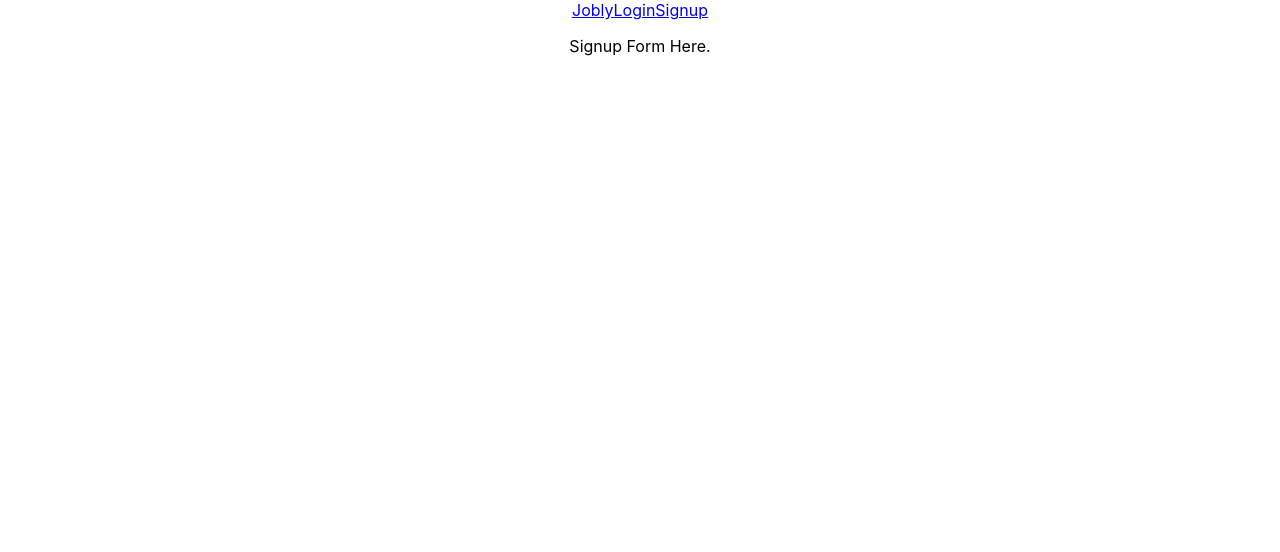
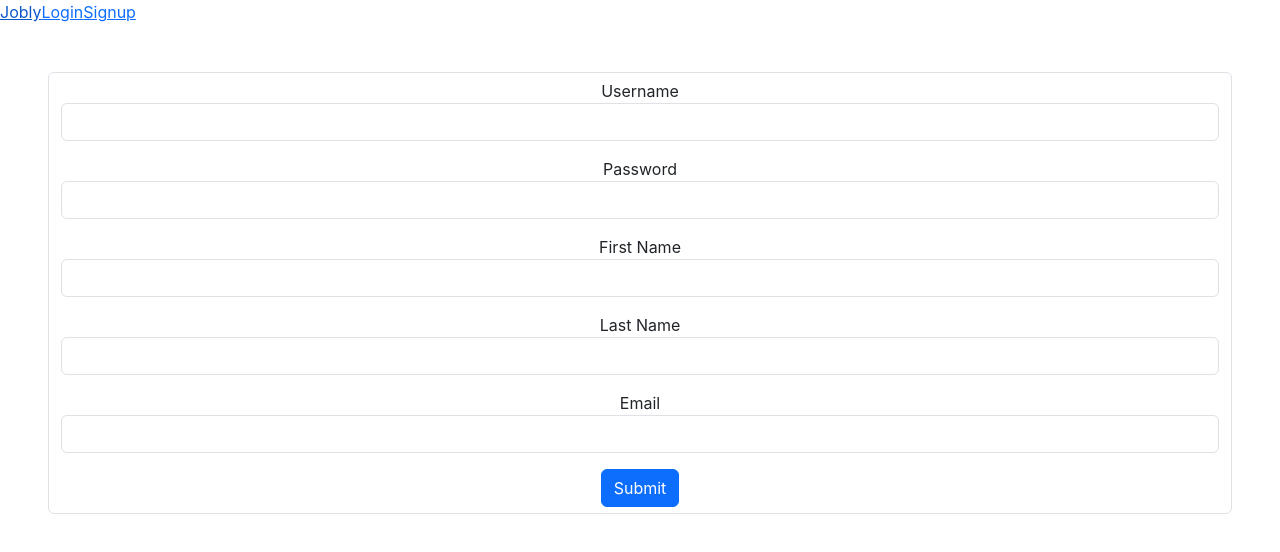
Before and after one commit to ross-brown/react-jobly, a React (Create React App) app: page /signup in a window 1280 px wide. Shown: the top 552 px of the page. Built offline with nearby package versions, Linux system fonts and the light colour scheme; no server answers.

Commit message:
add bootstrap, create login/signup forms, create api functions for auth

```diff
--- a/package.json
+++ b/package.json
@@ -6,6 +6,7 @@
     "@testing-library/jest-dom": "^5.17.0",
     "@testing-library/react": "^13.4.0",
     "@testing-library/user-event": "^13.5.0",
+    "bootstrap": "^5.3.2",
     "react": "^18.2.0",
     "react-dom": "^18.2.0",
     "react-router-dom": "^6.16.0",
--- a/src/App.js
+++ b/src/App.js
@@ -1,6 +1,6 @@
 import { BrowserRouter } from 'react-router-dom';
 import './App.css';
-import { useState } from 'react';
+import { useEffect, useState } from 'react';
 
 import Nav from './Nav';
 import RoutesList from './RoutesList';
@@ -11,17 +11,31 @@ import userContext from './userContext';
  * App -> { Nav, RoutesList }
  */
 function App() {
-  const [user, setUser] = useState(null);
+  const [currentUser, setCurrentUser] = useState(null);
+  const [token, setToken] = useState(null);
+
+  useEffect(() => { }, [token]);
+
 
   function login({ username, password }) {
     //TODO:
   }
 
+  function logout() {
+    setCurrentUser(null);
+  }
+
+  function signup() {
+
+  }
+
   return (
     <div className="App">
       <BrowserRouter>
-        <Nav />
-        <RoutesList />
+        <userContext.Provider value={{ currentUser }}>
+          <Nav />
+          <RoutesList login={login} logout={logout} signup={signup} />
+        </userContext.Provider>
       </BrowserRouter>
     </div>
   );
--- a/src/Nav.js
+++ b/src/Nav.js
@@ -8,22 +8,22 @@ import userContext from "./userContext";
 */
 
 function Nav() {
-  const user = useContext(userContext);
+  const { user } = useContext(userContext);
 
   return (
-    <nav>
+    <nav className="Nav nav">
       <NavLink to="/">Jobly</NavLink>
       {user
-        ? <>
+        ? <div className="justify-content-end">
           <NavLink to="/companies">Companies</NavLink>
           <NavLink to="/jobs">Jobs</NavLink>
           <NavLink to="/profile">Profile</NavLink>
-        </>
-        : <>
+        </div>
+        : <div className="justify-content-end">
           <NavLink to="/login">Login</NavLink>
           <NavLink to="/signup">Signup</NavLink>
           {/* Logout Link here with username */}
-        </>}
+        </div>}
     </nav>
   );
 }
--- a/src/RoutesList.js
+++ b/src/RoutesList.js
@@ -18,7 +18,7 @@ import userContext from "./userContext";
  */
 
 function RoutesList() {
-  const user = useContext(userContext);
+  const { user } = useContext(userContext);
   return (
     <div className="RoutesList">
       <Routes>
--- a/src/api.js
+++ b/src/api.js
@@ -80,6 +80,19 @@ class JoblyApi {
 
     return res.jobs;
   }
+
+  /** login: takes in a username and password and returns a JWT */
+  static async login(username, password) {
+    let res = await this.request("auth/token", { username, password }, "POST");
+    return res.token;
+  }
+
+
+  /** register: takes in a user object and returns a JWT */
+  static async register(user) {
+    let res = await this.request("auth/register", user, "POST");
+    return res.token;
+  }
 }
 
 export default JoblyApi;
--- a/src/index.js
+++ b/src/index.js
@@ -1,5 +1,6 @@
 import React from 'react';
 import ReactDOM from 'react-dom/client';
+import 'bootstrap/dist/css/bootstrap.css';
 import './index.css';
 import App from './App';
 import reportWebVitals from './reportWebVitals';
--- a/src/pages/Homepage.js
+++ b/src/pages/Homepage.js
@@ -8,7 +8,7 @@ import { Link } from "react-router-dom";
 */
 
 function Homepage() {
-  const user = useContext(userContext);
+  const { user } = useContext(userContext);
 
   return (
     <div className="Homepage">
@@ -17,11 +17,11 @@ function Homepage() {
       {user
         ? <p>Welcome Back, {user.username}!</p>
         : <>
-            <Link to="/login">Login</Link>
-            <Link to="/signup">Signup</Link>
-          </>}
+          <Link to="/login">Login</Link>
+          <Link to="/signup">Signup</Link>
+        </>}
     </div>
-  )
+  );
 }
 
 export default Homepage;
--- a/src/pages/LoginForm.js
+++ b/src/pages/LoginForm.js
@@ -1,10 +1,51 @@
-import React from "react";
-
+import React, { useState } from "react";
 /** DocString... */
 
+
 function LoginForm() {
+  const [formData, setFormData] = useState({ username: "", password: "" });
+
+
+  function handleChange(evt) {
+    const { name, value } = evt.target;
+
+    setFormData(fData => ({
+      ...fData,
+      [name]: value
+    }));
+  }
+
+  function handleSubmit(evt) {
+    evt.preventDefault();
+    // call some parent function to login
+  }
+
   return (
-    <p>Form Is Here.</p>
+    <div className="LoginForm m-5">
+      <form onSubmit={handleSubmit} className="form-control">
+        <div className="mb-3">
+          <label htmlFor="username">Username</label>
+          <input
+            id="username"
+            value={formData.username}
+            name="username"
+            onChange={handleChange}
+            className="form-control"
+          />
+        </div>
+        <div className="mb-3">
+          <label htmlFor="password">Password</label>
+          <input
+            id="password"
+            value={formData.password}
+            name="password"
+            onChange={handleChange}
+            className="form-control"
+          />
+        </div>
+        <button className="btn btn-primary">Submit</button>
+      </form>
+    </div>
   );
 }
 
--- a/src/pages/SignupForm.js
+++ b/src/pages/SignupForm.js
@@ -1,9 +1,85 @@
-import React from "react";
+import React, { useState } from "react";
 
 function SignupForm() {
+  const [formData, setFormData] = useState({
+    username: "",
+    password: "",
+    firstName: "",
+    lastName: "",
+    email: ""
+  });
+
+  function handleChange(evt) {
+    const { name, value } = evt.target;
+
+    setFormData(fData => ({
+      ...fData,
+      [name]: value
+    }));
+  }
+
+  function handleSubmit(evt) {
+    evt.preventDefault();
+    // call some parent function to login
+  }
+
   return (
-    <p>Signup Form Here.</p>
-  )
+    <div className="SignupForm m-5">
+      <form onSubmit={handleSubmit} className="form-control">
+        <div className="mb-3">
+          <label htmlFor="username">Username</label>
+          <input
+            id="username"
+            value={formData.username}
+            name="username"
+            onChange={handleChange}
+            className="form-control"
+          />
+        </div>
+        <div className="mb-3">
+          <label htmlFor="password">Password</label>
+          <input
+            id="password"
+            value={formData.password}
+            name="password"
+            onChange={handleChange}
+            className="form-control"
+          />
+        </div>
+        <div className="mb-3">
+          <label htmlFor="first-name">First Name</label>
+          <input
+            id="first-name"
+            value={formData.firstName}
+            name="firstName"
+            onChange={handleChange}
+            className="form-control"
+          />
+        </div>
+        <div className="mb-3">
+          <label htmlFor="last-name">Last Name</label>
+          <input
+            id="last-name"
+            value={formData.lastName}
+            name="lastName"
+            onChange={handleChange}
+            className="form-control"
+          />
+        </div>
+        <div className="mb-3">
+          <label htmlFor="email">Email</label>
+          <input
+            id="email"
+            value={formData.email}
+            name="email"
+            onChange={handleChange}
+            className="form-control"
+          />
+        </div>
+        <button className="btn btn-primary">Submit</button>
+      </form>
+    </div>
+  );
 }
 
 export default SignupForm;
```
Also changed, not shown: 1 other file (tests, documents, lock files or other folders). Lines whose indentation alone changed are shown as unchanged.
